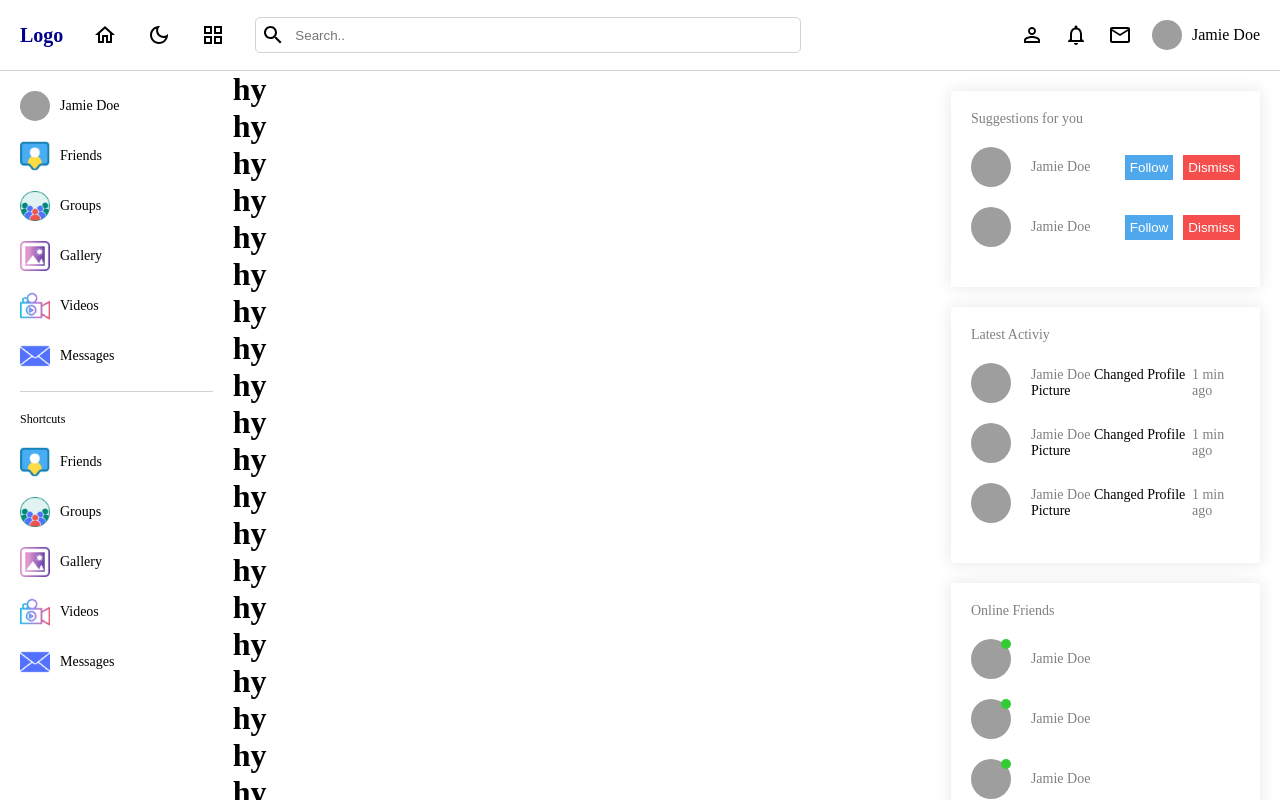
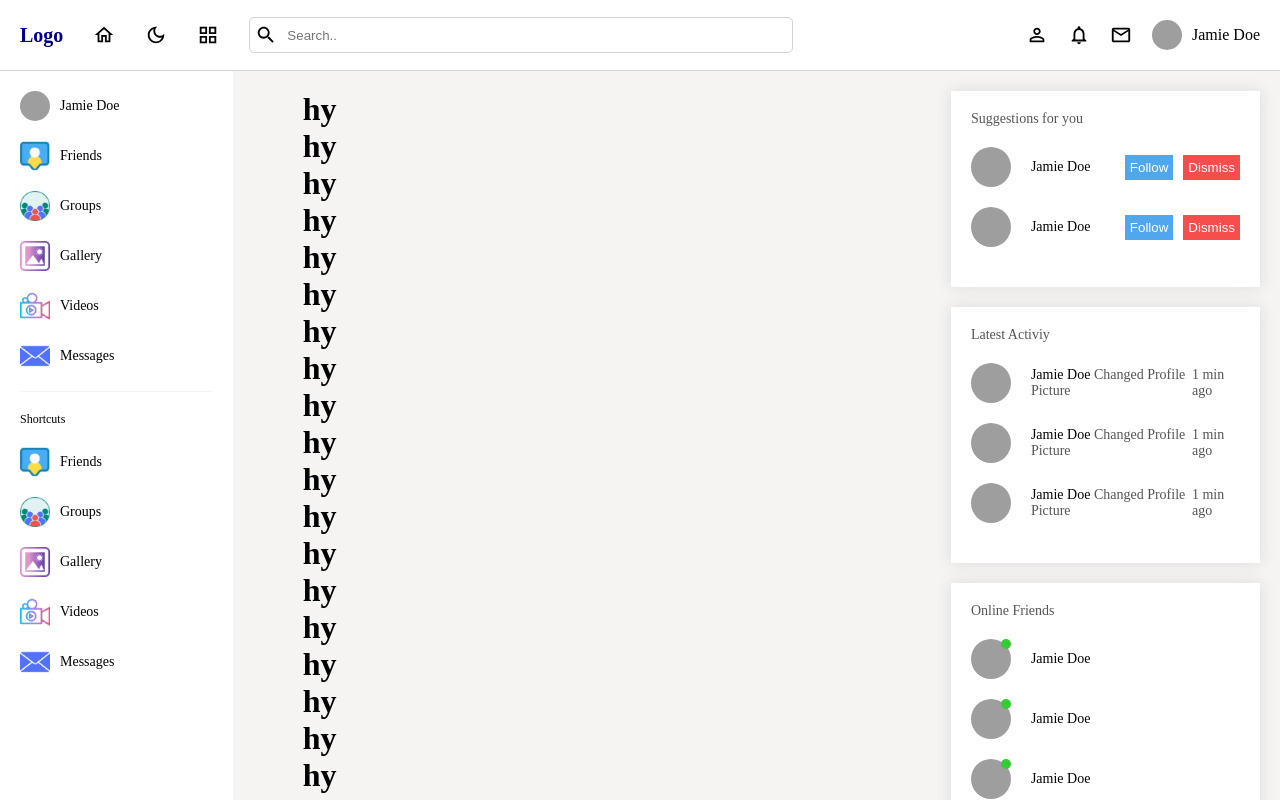
Before and after one commit to AnuOuseph/Social_Media_Application, a React (Vite) app in the folder client/: page / in a window 1280 px wide. Shown: the top 800 px of the page. Built offline with nearby package versions, Linux system fonts and the light colour scheme; grey boxes are pictures that could not be loaded.

Commit message:
darkmode implemented

```diff
--- a/client/src/App.jsx
+++ b/client/src/App.jsx
@@ -1,5 +1,5 @@
 /* eslint-disable react/prop-types */
-import './app.css'
+import './app.scss'
 import {createBrowserRouter, Navigate, Outlet, RouterProvider} from 'react-router-dom'
 import Login from './pages/login/Login'
 import Signup from './pages/signup/Signup'
@@ -8,14 +8,18 @@ import Profile from './pages/profile/Profile'
 import NavBar from './components/navBar/NavBar'
 import LeftBar from './components/leftBar/LeftBar'
 import RightBar from './components/rightBar/RightBar'
+import { useContext } from 'react'
+import { DarkModeContext } from './context/DarkModeContext'
 
 function App() {
 
-  const currentUser = true
+  const currentUser = true;
+  const {darkMode} = useContext(DarkModeContext)
+  console.log(darkMode)
 
   const Layout = ()=>{
     return(
-      <div>
+      <div className={`theme-${darkMode ? "dark" : "light"}`}>
         <NavBar/>
         <div style={{display:'flex'}}>
           <LeftBar/>
--- a/client/src/app.css
+++ /dev/null
@@ -1,4 +0,0 @@
-*{
-    margin: 0;
-    padding: 0;
-}
--- /dev/null
+++ b/client/src/app.scss
@@ -0,0 +1,46 @@
+*{
+    margin: 0;
+    padding: 0;
+}
+
+$themes:(
+    light:(
+        text-color:#000,
+        bg:white,
+        logo:darkblue,
+        bgSoft:#f6f3f3,
+        textColorSoft:#555,
+        border:lightgray,
+    ),
+    dark:(
+        text-color:whitesmoke,
+        bg:#222,
+        logo:white,
+        bgSoft:#333,
+        textColorSoft:lightgray,
+        border:#444,
+    )
+);
+
+@mixin themify($themes) {
+    @each $theme, $map in $themes {
+      .theme-#{$theme} & {
+        $theme-map: () !global;
+        @each $key, $submap in $map {
+          $value: map-get(map-get($themes, $theme), "#{$key}");
+          $theme-map: map-merge(
+            $theme-map,
+            (
+              $key: $value,
+            )
+          ) !global;
+        }
+        @content;
+        $theme-map: null !global;
+      }
+    }
+  }
+
+  @function themed($key) {
+    @return map-get($theme-map, $key);
+  }
--- a/client/src/components/leftBar/leftBar.scss
+++ b/client/src/components/leftBar/leftBar.scss
@@ -1,15 +1,20 @@
+@import "../../app.scss";
+
 .leftBar{
+    @include themify($themes){
         flex: 2;
         position: sticky;
         top: 70px;
         height: calc(100vh - 70px);
+        background-color: themed("bg");
+        color: themed("text-color");
         .container{
             padding: 20px;
             hr{
                 margin: 20px 0px;
                 border: none;
                 height: 0.5px;
-            background-color: lightgray;
+                background-color: themed("bgSoft");
             }
             .menu{
                 display: flex;
@@ -46,3 +51,4 @@
             }
         }
     }
+}
--- a/client/src/components/navBar/NavBar.jsx
+++ b/client/src/components/navBar/NavBar.jsx
@@ -9,26 +9,29 @@ import NotificationsNoneOutlinedIcon from '@mui/icons-material/NotificationsNone
 import PersonOutlineOutlinedIcon from '@mui/icons-material/PersonOutlineOutlined';
 import SearchOutlinedIcon from '@mui/icons-material/SearchOutlined';
 import EmailOutlinedIcon from '@mui/icons-material/EmailOutlined';
+import { useContext } from "react";
+import { DarkModeContext } from "../../context/DarkModeContext";
 
 function NavBar() {
+  const {toggle,darkMode} = useContext(DarkModeContext)
   return (
     <div className="navBar">
       <div className="left">
         <Link to='/' style={{textDecoration: "none"}}>
           <span>Logo</span>
         </Link>
-        <HomeOutlinedIcon/>
-        <DarkModeOutlinedIcon/>
-        <GridViewOutlinedIcon/>
+        <HomeOutlinedIcon style={{width:"22px"}}/>
+        {darkMode?<WbSunnyOutlinedIcon style={{width:"22px"}} onClick={toggle}/>:<DarkModeOutlinedIcon style={{width:"22px"}} onClick={toggle}/>}
+        <GridViewOutlinedIcon style={{width:"22px"}}/>
         <div className="search">
-          <SearchOutlinedIcon/>
+          <SearchOutlinedIcon style={{width:"22px"}}/>
           <input type="text" placeholder="Search.." />
         </div>
       </div>
       <div className="right">
-        <PersonOutlineOutlinedIcon/>
-        <NotificationsNoneOutlinedIcon/>
-        <EmailOutlinedIcon/>
+        <PersonOutlineOutlinedIcon style={{width:"22px"}}/>
+        <NotificationsNoneOutlinedIcon style={{width:"22px"}}/>
+        <EmailOutlinedIcon style={{width:"22px"}}/>
         <div className="user">
           <img src="https://images.pexels.com/photos/3228727/pexels-photo-3228727.jpeg?auto=compress&cs=tinysrgb&w=1600" alt="" />
           <span>Jamie Doe</span>
--- a/client/src/components/navBar/navBar.scss
+++ b/client/src/components/navBar/navBar.scss
@@ -1,12 +1,16 @@
+@import "../../app.scss";
+
 .navBar{
+    @include themify($themes){
         display: flex;
         align-items: center;
         justify-content: space-between;
         padding: 10px 20px;
         height: 50px;
-    border-bottom: 1px solid lightgray;
+        border-bottom: 1px solid themed("border");
         position: sticky;
-    background-color: white;
+        background-color: themed("bg");
+        color: themed("text-color");
         top: 0;
         .left{
             display: flex;
@@ -15,18 +19,21 @@
             span{
                 font-weight: bold;
                 font-size: 20px;
-            color: darkblue;
+                color: themed("logo");
             }
             .search{
                 display: flex;
                 align-items: center;
                 gap: 10px;
-            border: 1px solid lightgray;
+                border: 1px solid themed("border");
                 border-radius: 5px;
                 padding: 5px;
                 input{
                     border: none;
                     width: 500px;
+                    background: transparent;
+                    color: themed("text-color");
+                    outline: none;
                 }
             }
         }
@@ -45,7 +52,7 @@
                     border-radius: 50%;
                     object-fit: cover;
                 }
-            span{}
             }
         }
     }
+}
--- a/client/src/components/rightBar/rightBar.scss
+++ b/client/src/components/rightBar/rightBar.scss
@@ -1,4 +1,7 @@
+@import "../../app.scss";
+
 .rightBar{
+    @include themify($themes){
         flex: 3;
         position: sticky;
         top: 70px;
@@ -7,6 +10,7 @@
         &::-webkit-scrollbar{
             display: none;
         }
+        background-color: themed("bgSoft");
         .container{
             padding: 20px;
             .item{
@@ -16,8 +20,9 @@
                 padding: 20px;
                 margin-bottom: 20px;
                 font-size: 14px;
+                background-color: themed("bg");
                 span{
-                color: gray;
+                    color: themed("textColorSoft");
                 }
                 .user{
                     display: flex;
@@ -37,6 +42,10 @@
                         }
                         span{
                             font-weight: 500;
+                            color: themed("text-color");
+                        }
+                        p{
+                            color: themed("textColorSoft")
                         }
                         .online{
                             width: 10px;
@@ -70,3 +79,4 @@
             }
         }
     }
+}
--- /dev/null
+++ b/client/src/context/DarkModeContext.jsx
@@ -0,0 +1,23 @@
+/* eslint-disable react/prop-types */
+import { createContext, useEffect, useState } from "react";
+
+export const DarkModeContext = createContext()
+
+export const DarkModeContextProvider = ({children}) =>{
+    const [darkMode, setDarkMode] = useState(
+        JSON.parse(localStorage.getItem("darkMode")) || false
+    );
+
+    const toggle = () =>{
+        setDarkMode(!darkMode)
+    };
+    useEffect(()=>{
+        localStorage.setItem("darkMode",darkMode)
+    },[darkMode]);
+
+    return (
+        <DarkModeContext.Provider value={{ darkMode,toggle }}>
+            {children}
+        </DarkModeContext.Provider>
+    )
+}
--- a/client/src/main.jsx
+++ b/client/src/main.jsx
@@ -1,10 +1,13 @@
 import React from 'react'
 import ReactDOM from 'react-dom/client'
 import App from './App.jsx'
+import { DarkModeContextProvider } from './context/DarkModeContext.jsx'
 
 
 ReactDOM.createRoot(document.getElementById('root')).render(
   <React.StrictMode>
-    <App />
+    <DarkModeContextProvider>
+      <App />
+    </DarkModeContextProvider>
   </React.StrictMode>,
 )
--- a/client/src/pages/home/home.scss
+++ b/client/src/pages/home/home.scss
@@ -0,0 +1,8 @@
+@import "../../app.scss";
+
+.home{
+    @include themify($themes){
+        background-color: themed("bgSoft");
+        padding: 20px 70px;
+    }
+}
```
Lines whose indentation alone changed are shown as unchanged.
